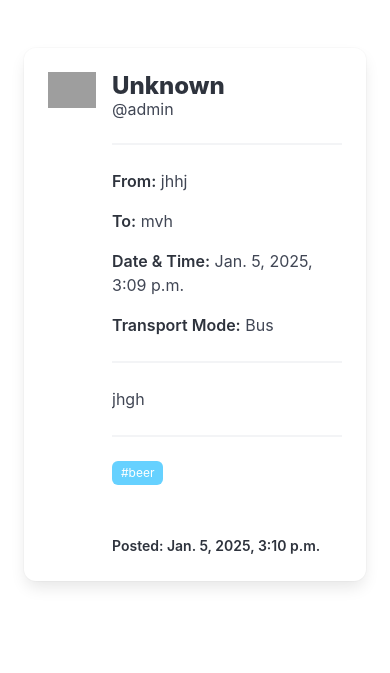
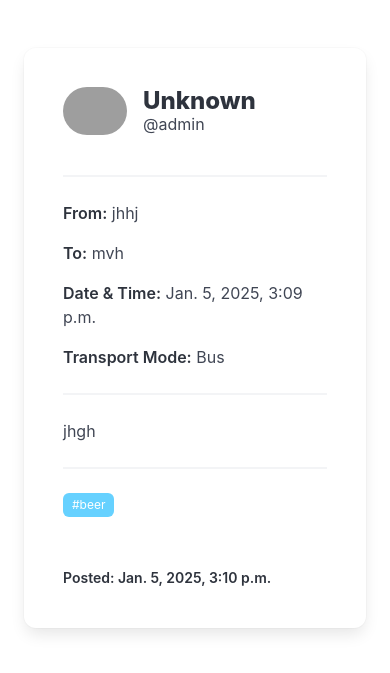
Before and after one commit to vivekvardhan22/carpooling, a Django app: page /post/03d6789f-92c0-42d6-bf9c-bba5cc35ef90 in a window 390 px wide. Shown: the part 52-725 px from the top of the page. Run offline with Django 4.2, Linux system fonts and the light colour scheme; a user stored in the database is signed in; data comes from the database, SQL or seed files in the repository; grey boxes are pictures that could not be loaded.

Commit message:
Update post_detail.html

```diff
--- a/everythingvit/templates/post_detail.html
+++ b/everythingvit/templates/post_detail.html
@@ -1,26 +1,24 @@
 {% extends 'base.html' %}
-
 {% load static %}
 
-
 {% block content %}
-<div class="columns is-mobile is-centered">
-  <div class="column">
+<div class="columns is-centered">
+  <div class="column is-half-tablet is-full-mobile">
     <div class="card">
       <div class="card-content">
         <div class="media">
           <div class="media-left">
-            <figure class="image is-48x48">
+            <figure class="image is-64x64">
               {% if post.user.profile.picture %}
-                <img src="{{ post.user.profile.picture.url }}" alt="Profile picture">
+                <img class="is-rounded" src="{{ post.user.profile.picture.url }}" alt="Profile picture">
               {% else %}
-                <img src="https://hds.hel.fi/images/foundation/visual-assets/placeholders/user-image-l@2x.png" alt="Default profile">
+                <img class="is-rounded" src="https://hds.hel.fi/images/foundation/visual-assets/placeholders/user-image-l@2x.png" alt="Default profile">
               {% endif %}
             </figure>
           </div>
 
           <div class="media-content">
-            <a  href="{% url 'profile' post.user %}" >
+            <a href="{% url 'profile' post.user %}">
               {% if post.user.profile.first_name %}
                 <p class="title is-4">{{ post.user.profile.first_name }} {{ post.user.profile.last_name }}</p>
               {% else %}
@@ -28,40 +26,22 @@
               {% endif %}
               <p class="subtitle is-6">@{{ post.user.username }}</p>
             </a>
+          </div>
+        </div>
+
         <hr>
 
         <div class="content">
-              <div class="field">
-
-                <div class="control">
           <p><strong>From:</strong> {{ post.leaving_from }}</p>
           <p><strong>To:</strong> {{ post.going_to }}</p>
           <p><strong>Date & Time:</strong> {{ post.date_time }}</p>
           <p><strong>Transport Mode:</strong> {{ post.transport_mode|title }}</p>
         </div>
-              </div>
+
         <hr>
-
-              <script>
-                function wrapText(text, maxChars) {
-                  let result = '';
-                  for (let i = 0; i < text.length; i += maxChars) {
-                    result += text.slice(i, i + maxChars) + '<br>';
-                  }
-                  return result;
-                }
-
-                document.addEventListener('DOMContentLoaded', () => {
-                  const contentElement = document.querySelector('.trip-details');
-                  const originalContent = contentElement.textContent;
-                  contentElement.innerHTML = wrapText(originalContent, 100);
-                });
-              </script>
 
         <p class="trip-details">{{ post.content }}</p>
 
-
-              </div>
         <hr>
 
         <div class="tags">
@@ -74,11 +54,9 @@
 
         <br>
         <strong><small>Posted: {{ post.posted }}</small></strong>
-            </div>
-          </div>
 
         {% if favorited %}
-          <div class="media-right">
+        <div class="has-text-centered mt-3">
           <a href="{% url 'postfavorite' post.id %}" class="button is-danger is-light">
             <span class="icon">
               <i class="material-icons">save_alt</i>
@@ -86,12 +64,24 @@
             <span>Remove Post</span>
           </a>
         </div>
-
-
         {% endif %}
       </div>
     </div>
   </div>
 </div>
-</div>
+
+<!-- Mobile Styling Fixes -->
+<style>
+  @media screen and (max-width: 768px) {
+    .card {
+      padding: 15px;
+    }
+    .title {
+      font-size: 1.5rem;
+    }
+    .trip-details {
+      word-wrap: break-word;
+    }
+  }
+</style>
 {% endblock %}
```
Lines whose indentation alone changed are shown as unchanged.
